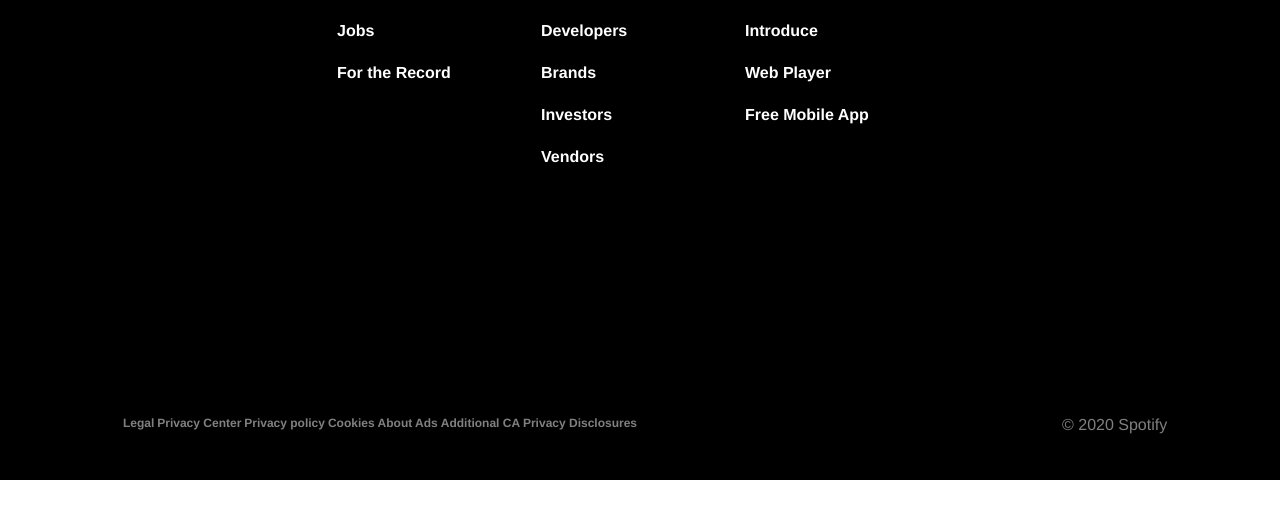
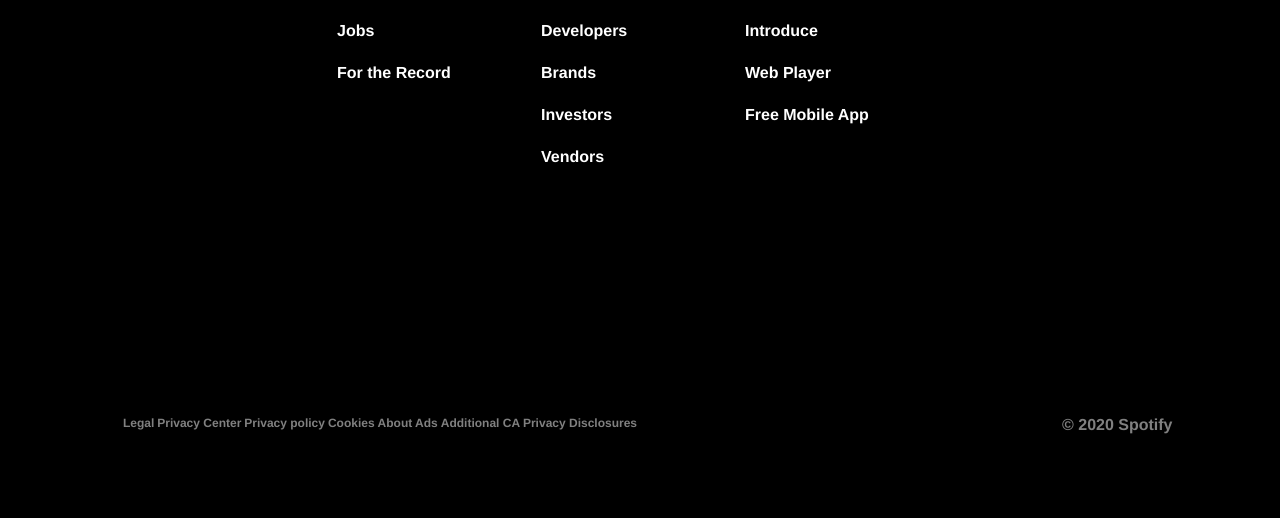
Before and after one commit to danielpullara/spotify, a plain HTML site: page index.html in a window 1280 px wide. Shown: the part 880-1398 px from the top of the page. Drawn offline with Linux system fonts and the light colour scheme.

Commit message:
first commit

```diff
--- a/index.html
+++ b/index.html
@@ -84,7 +84,7 @@
                     <a class="footer-text" href="#">Additional CA Privacy Disclosures</a>
                 </div>
                 <div class="right-column-2">
-                    <ul class=".ul">
+                    <ul>
                         <li>© 2020 Spotify </li>
                     </ul>
                 </div>
--- a/style.css
+++ b/style.css
@@ -103,6 +103,7 @@ ul {
     padding: 0 2px;
     font-family: Circular, spotify-circular, Helvetica, Arial, sans-serif;
     width: 200px;
+    font-weight: 700;
 
 }
 
@@ -158,6 +159,8 @@ ul {
     height: 100%;
     display:flex;
     flex-direction:column;
+    padding-bottom: 100px;
+    background-color: black
 }
 
 .spotify-logo {
@@ -175,7 +178,7 @@ h4{
 }
 .li-edit {
     line-height: 1.5;
-    font-family: Circular, spotify-circular, Helvetica, Arial, sans-serif;;
+    font-family: Circular, spotify-circular, Helvetica, Arial, sans-serif;
     padding: 3px 0 15px;
     font-weight:700;
 }
```
